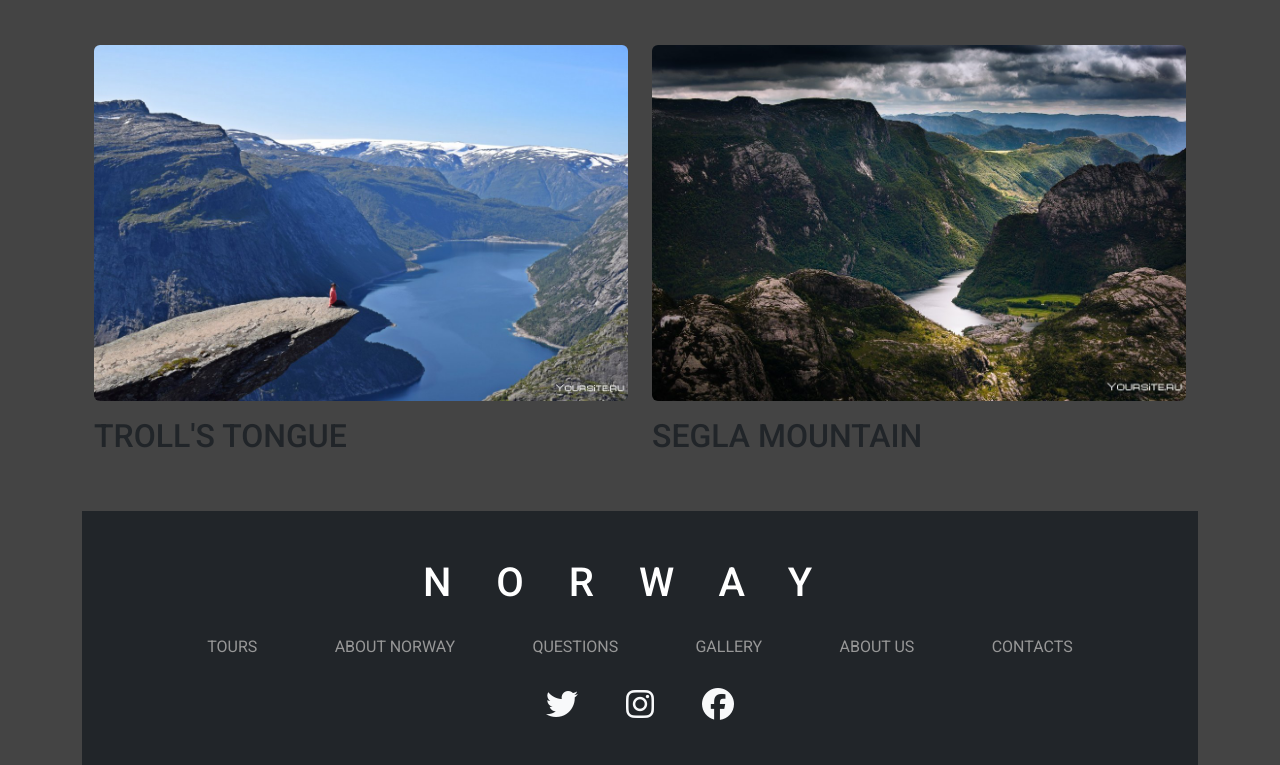
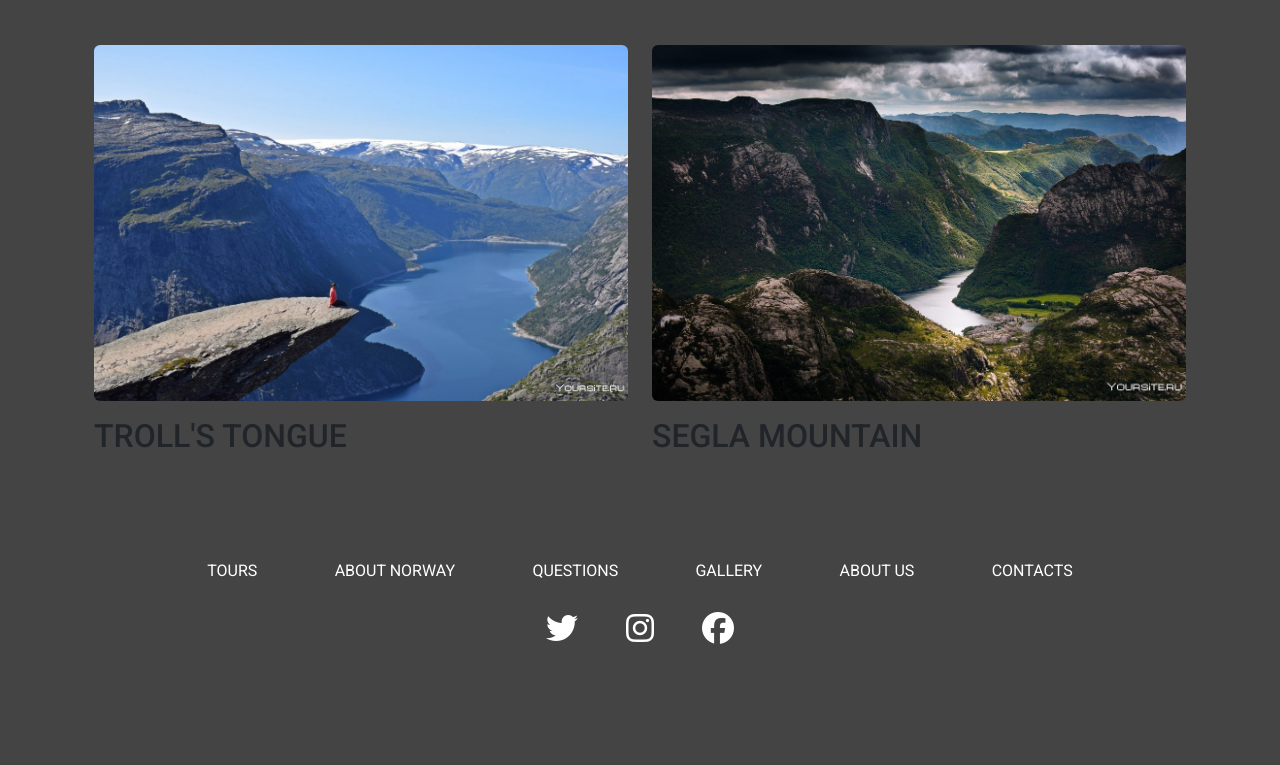
Before and after one commit to tasha201/Norway, a plain HTML site: page index.html in a window 1280 px wide. Shown: the part 1594-2359 px from the top of the page. After the commit the page ends 2283 px from the top, so only its background shows below. Drawn offline with nearby package versions, Linux system fonts and the light colour scheme.

Commit message:
Updating footer

```diff
--- a/css/styles.css
+++ b/css/styles.css
@@ -69,6 +69,7 @@ body {
 
 .footer {
   padding: 48px;
+  background-color: var(--bg-color)
 }
 
 .footer-social {
@@ -77,12 +78,21 @@ body {
   justify-content: center;
 }
 
-.footer-heading {
+.footer-social a {
+  color: var(--main-color);
+}
+
+.footer-social a:hover {
+  color: var(--secondary-color);
+  transition: all 100ms ease-in-out;
+}
+
+/* .footer-heading {
   font-size: 40px;
   color:var(--main-color);
   letter-spacing: 45px;
   padding-bottom: 20px;
-}
+} */
 
 .list-style {
   list-style: none;
@@ -137,6 +147,7 @@ body {
 }
 .links a:hover {
   color: var(--secondary-color);
+  transition: all 100ms ease-in-out;
 }
 
 .contacts {
@@ -171,7 +182,7 @@ body {
   }
 
   .social {
-    margin-right: 5px;
+    display: none;
   }
 
   .fa-icon {
@@ -250,6 +261,10 @@ body {
   .contacts-heading {
     font-size: 30px;
   }
+
+  .nav-link {
+    font-size: 12px;
+  }
 }
 
 @media (max-width: 560px) {
@@ -261,7 +276,7 @@ body {
     font-size: 10px;
   }
   .nav-link {
-    font-size: 14px;
+    font-size: 9px;
   }
 
   .col-style {
@@ -295,6 +310,10 @@ body {
     width: 80%;
     margin-bottom: 40px;
   }
+
+  .nav-link {
+    font-size: 6px;
+  }
 }
 
 @media (max-width: 375px) {
@@ -306,7 +325,7 @@ body {
     font-size: 6px;
   }
   .nav-link {
-    font-size: 14px;
+    font-size: 5px;
   }
   .fa-icon {
     margin-bottom: 15px;
--- a/index.html
+++ b/index.html
@@ -137,20 +137,32 @@
         </div>
       </div>
 
-      <div class="container footer bg-dark">
-        <h3 class="text-center footer-heading">Norway</h3>
+      <div class="container footer">
+        <!-- <h3 class="text-center footer-heading">Norway</h3> -->
         <ul class="list-style">
-          <li>Tours</li>
-          <li>About Norway</li>
-          <li>Questions</li>
-          <li>Gallery</li>
-          <li>About Us</li>
-          <li>Contacts</li>
+          <li>
+            <a href="/tour.html" class="nav-link" target="_blank">Tours</a>
+          </li>
+          <li>
+            <a href="/about.html" class="nav-link" target="_blank">About Norway</a>
+          </li>
+          <li>
+            <a href="#" class="nav-link" target="_blank">Questions</a>
+          </li>
+          <li>
+            <a href="/index.html#photos" class="nav-link" target="_blank">Gallery</a>
+          </li>
+          <li>
+            <a href="/team.html" class="nav-link" target="_blank">About Us</a>
+          </li>
+          <li>
+            <a href="/contact.html" class="nav-link" target="_blank">Contacts</a>
+          </li>
         </ul>
         <div class="footer-social mt-md-4">
-          <span><i class="fa-brands fa-twitter fa-2xl text-light me-5 fa-style"></i></span>
-          <span><i class="fa-brands fa-instagram fa-2xl text-light me-5 fa-style"></i></span>
-          <span><i class="fa-brands fa-facebook fa-2xl text-light fa-style"></i></span>
+          <a href="http://www.twitter.com/awesome-norway" target="_blank"><i class="fa-brands fa-twitter fa-2xl me-5 fa-style"></i></a>
+          <a href="http://www.instagram.com/awesome-norway" target="_blank"><i class="fa-brands fa-instagram fa-2xl me-5 fa-style"></i></a>
+          <a href="http://www.facebook.com/awesome-norway" target="_blank"><i class="fa-brands fa-facebook fa-2xl fa-style"></i></a>
         </div>
       </div>
     </div>
```
Also changed, not shown: about.html (+27 -0 lines).
